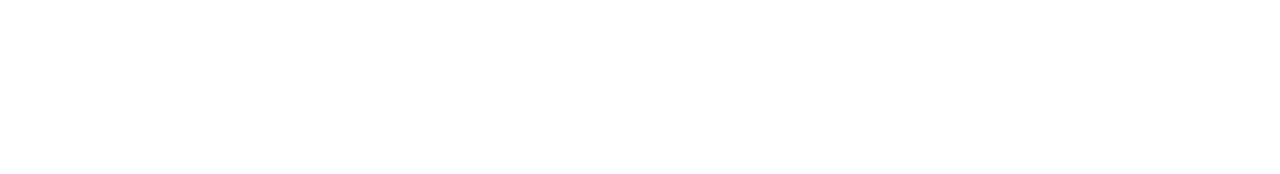
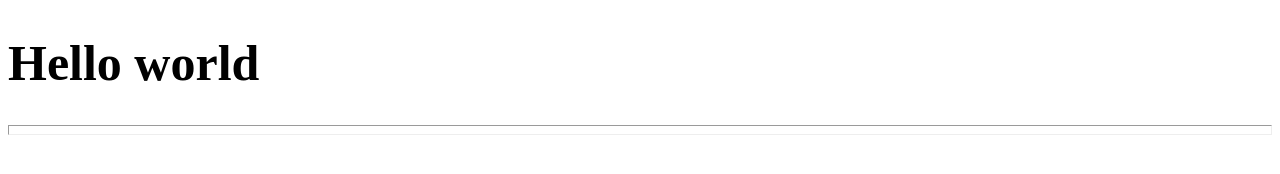
Before and after one commit to Bhuvanakarthik/size, a plain HTML site: page index.html in a window 1280 px wide. Drawn offline with Linux system fonts and the light colour scheme.

Commit message:
added h1 & hr and align them

```diff
--- a/index.css
+++ b/index.css
@@ -0,0 +1,4 @@
+h1 {
+  font-size: 50px;
+  font: bold;
+}
--- a/index.html
+++ b/index.html
@@ -5,6 +5,10 @@
     <meta http-equiv="X-UA-Compatible" content="IE=edge" />
     <meta name="viewport" content="width=device-width, initial-scale=1.0" />
     <title>💥learning</title>
+    <link rel="stylesheet" href="/index.css" />
   </head>
-  <body></body>
+  <body>
+    <h1>Hello world</h1>
+    <hr size="10px" />
+  </body>
 </html>
```
